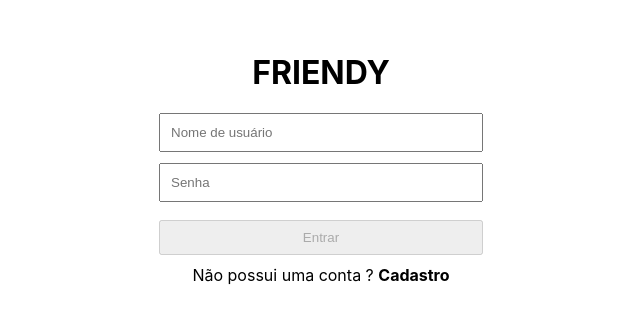
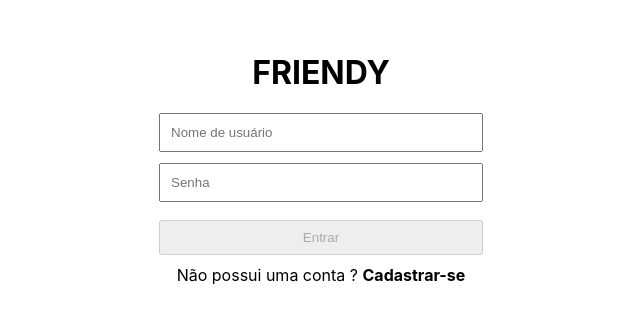
Before and after one commit to getuliobr/friendy, a React (Create React App) app in the folder Frontend/: page / in a window 1280 px wide. Shown: the part 242-564 px from the top of the page, without its empty margins (319-959 px from the left). Built offline with nearby package versions, Linux system fonts and the light colour scheme.

Commit message:
atualização interface de login

```diff
--- a/Frontend/src/components/loginComponent.js
+++ b/Frontend/src/components/loginComponent.js
@@ -148,7 +148,7 @@ export const LoginComponent = ({
                             setOnTouchedConfPassword(false)
                         }}>
                         {
-                            isLogin ? "Cadastro" : "Entrar"
+                            isLogin ? "Cadastrar-se" : "Entrar"
                         }
                     </a>
                 </div>
```
